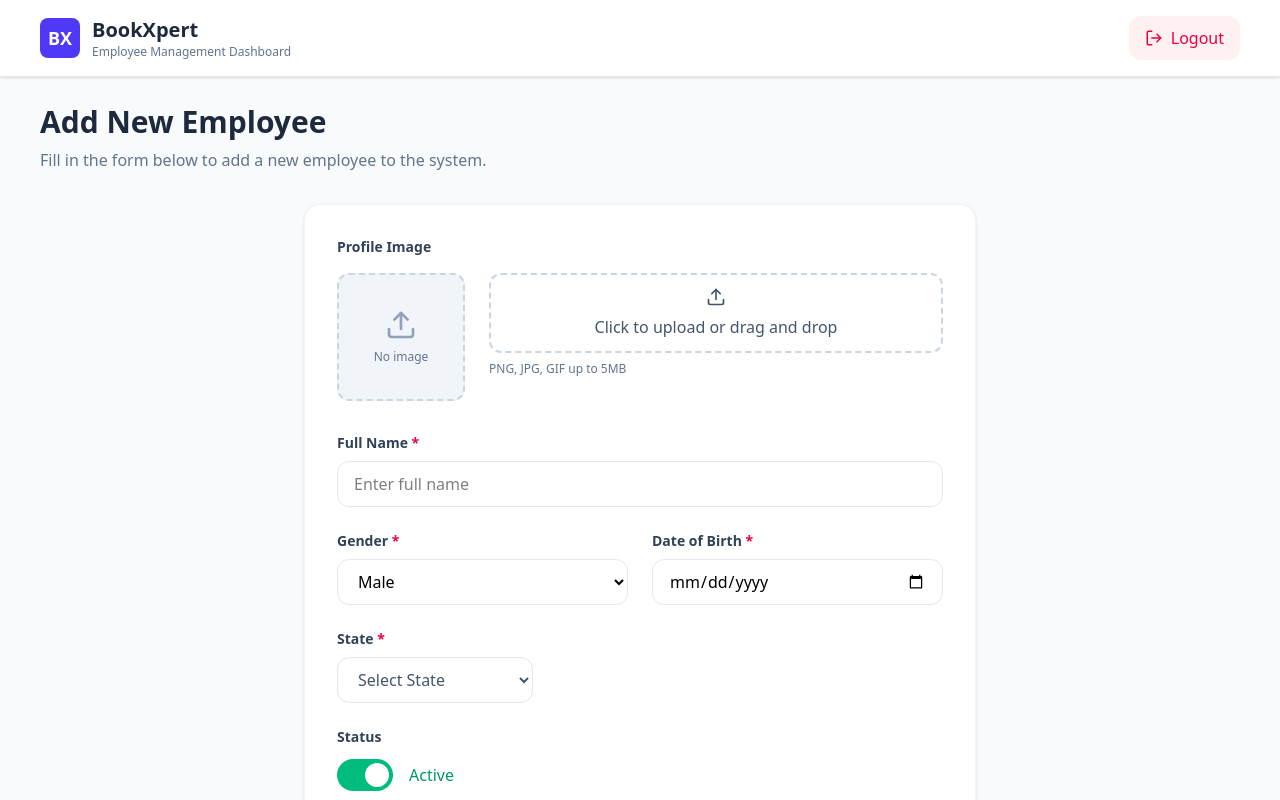
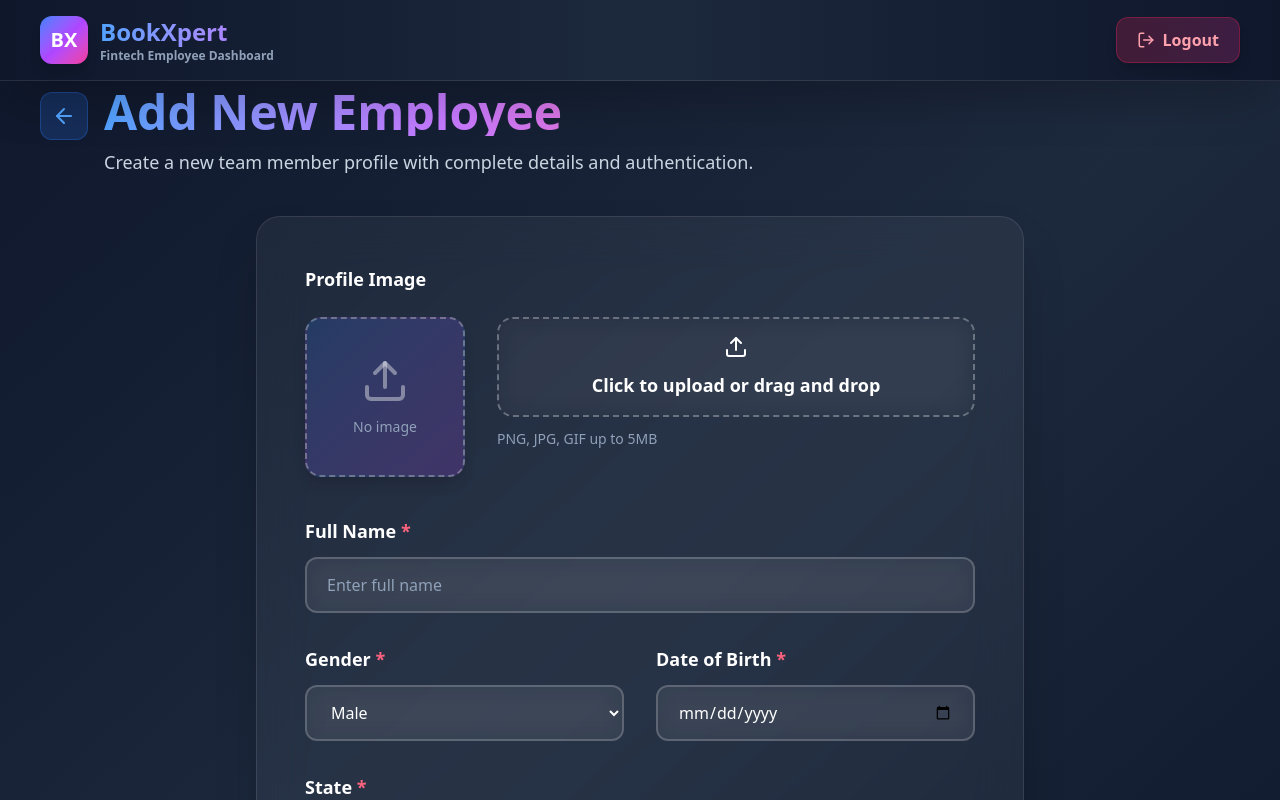
Before and after one commit to vinaysunnapu/bookxpert-employee-management-dashboard, a React (Vite) app: page /add-employee in a window 1280 px wide. Shown: the top 800 px of the page. Built offline with nearby package versions, Linux system fonts and the light colour scheme.

Commit message:
Enhanced the user interface

```diff
--- a/src/App.css
+++ b/src/App.css
@@ -0,0 +1,215 @@
+@import "tailwindcss";
+
+/* Premium Fintech Styling */
+
+/* Gradient Animations */
+@keyframes gradientShift {
+  0% {
+    background-position: 0% 50%;
+  }
+  50% {
+    background-position: 100% 50%;
+  }
+  100% {
+    background-position: 0% 50%;
+  }
+}
+
+@keyframes floatUp {
+  0% {
+    transform: translateY(0px);
+    opacity: 0;
+  }
+  50% {
+    opacity: 1;
+  }
+  100% {
+    transform: translateY(-20px);
+    opacity: 0;
+  }
+}
+
+@keyframes slideInDown {
+  from {
+    transform: translateY(-30px);
+    opacity: 0;
+  }
+  to {
+    transform: translateY(0);
+    opacity: 1;
+  }
+}
+
+@keyframes slideInUp {
+  from {
+    transform: translateY(30px);
+    opacity: 0;
+  }
+  to {
+    transform: translateY(0);
+    opacity: 1;
+  }
+}
+
+@keyframes pulse-glow {
+  0%, 100% {
+    box-shadow: 0 0 20px rgba(59, 130, 246, 0.5);
+  }
+  50% {
+    box-shadow: 0 0 40px rgba(59, 130, 246, 0.8);
+  }
+}
+
+@keyframes shimmer {
+  0% {
+    background-position: -1000px 0;
+  }
+  100% {
+    background-position: 1000px 0;
+  }
+}
+
+/* Utility Classes */
+.gradient-text {
+  background: linear-gradient(135deg, #3b82f6 0%, #a855f7 50%, #ec4899 100%);
+  -webkit-background-clip: text;
+  -webkit-text-fill-color: transparent;
+  background-clip: text;
+}
+
+.gradient-border {
+  position: relative;
+  background-clip: padding-box;
+  border: 2px solid transparent;
+  background-image: linear-gradient(135deg, #3b82f6 0%, #a855f7 50%, #ec4899 100%);
+  background-origin: border;
+}
+
+.glass-effect {
+  background: rgba(255, 255, 255, 0.05);
+  backdrop-filter: blur(10px);
+  border: 1px solid rgba(255, 255, 255, 0.1);
+}
+
+.glow-effect {
+  box-shadow: 0 0 30px rgba(59, 130, 246, 0.3);
+  transition: box-shadow 0.3s ease;
+}
+
+.glow-effect:hover {
+  box-shadow: 0 0 50px rgba(59, 130, 246, 0.6);
+}
+
+.premium-button {
+  position: relative;
+  overflow: hidden;
+  transition: all 0.3s ease;
+}
+
+.premium-button::before {
+  content: '';
+  position: absolute;
+  top: 0;
+  left: -100%;
+  width: 100%;
+  height: 100%;
+  background: linear-gradient(90deg, transparent, rgba(255, 255, 255, 0.3), transparent);
+  transition: left 0.5s ease;
+}
+
+.premium-button:hover::before {
+  left: 100%;
+}
+
+.card-shimmer {
+  background: linear-gradient(90deg, transparent, rgba(255, 255, 255, 0.1), transparent);
+  background-size: 1000px 100%;
+  animation: shimmer 3s infinite;
+}
+
+.fade-in {
+  animation: slideInUp 0.5s ease-out;
+}
+
+.fade-in-down {
+  animation: slideInDown 0.5s ease-out;
+}
+
+/* Smooth Scrollbar */
+::-webkit-scrollbar {
+  width: 8px;
+  height: 8px;
+}
+
+::-webkit-scrollbar-track {
+  background: rgba(255, 255, 255, 0.05);
+}
+
+::-webkit-scrollbar-thumb {
+  background: rgba(59, 130, 246, 0.5);
+  border-radius: 4px;
+}
+
+::-webkit-scrollbar-thumb:hover {
+  background: rgba(59, 130, 246, 0.8);
+}
+
+/* Input Focus Effects */
+input:focus,
+select:focus,
+textarea:focus {
+  box-shadow: 0 0 0 3px rgba(59, 130, 246, 0.1);
+}
+
+/* Smooth Transitions */
+* {
+  transition: background-color 0.2s ease, color 0.2s ease, border-color 0.2s ease;
+}
+
+/* Table Row Hover */
+tbody tr {
+  transition: all 0.3s ease;
+}
+
+tbody tr:hover {
+  background-color: rgba(255, 255, 255, 0.05);
+  transform: translateX(2px);
+}
+
+/* Premium Badge */
+.badge-premium {
+  background: linear-gradient(135deg, rgba(59, 130, 246, 0.2), rgba(168, 85, 247, 0.2));
+  border: 1px solid rgba(59, 130, 246, 0.5);
+  border-radius: 20px;
+}
+
+/* Loading Animation */
+@keyframes spin-slow {
+  from {
+    transform: rotate(0deg);
+  }
+  to {
+    transform: rotate(360deg);
+  }
+}
+
+.spin-slow {
+  animation: spin-slow 3s linear infinite;
+}
+
+/* Icon Hover */
+button svg {
+  transition: transform 0.2s ease;
+}
+
+button:hover svg {
+  transform: scale(1.1);
+}
+
+/* Backdrop Blur Support */
+@supports (backdrop-filter: blur(10px)) {
+  .glass-effect {
+    background: rgba(255, 255, 255, 0.05);
+    backdrop-filter: blur(10px);
+  }
+}
--- a/src/components/ActiveToggle.tsx
+++ b/src/components/ActiveToggle.tsx
@@ -5,13 +5,13 @@ const ActiveToggle: React.FC<ActiveToggleProps> = ({ isActive, onChange, employe
   return (
     <button
       onClick={() => onChange(!isActive)}
-      className={`relative inline-flex h-6 w-11 items-center rounded-full transition-colors ${
-        isActive ? 'bg-emerald-500' : 'bg-slate-300'
+      className={`relative inline-flex h-7 w-12 items-center rounded-full transition-all shadow-md ${
+        isActive ? 'bg-emerald-500 shadow-emerald-500/50' : 'bg-slate-600'
       }`}
       aria-label={`Toggle active status for employee ${employeeId}`}
     >
       <span
-        className={`inline-block h-4 w-4 transform rounded-full bg-white transition-transform ${
+        className={`inline-block h-5 w-5 transform rounded-full bg-white transition-transform shadow-sm ${
           isActive ? 'translate-x-6' : 'translate-x-1'
         }`}
       />
--- a/src/components/EmployeeForm.tsx
+++ b/src/components/EmployeeForm.tsx
@@ -118,21 +118,21 @@ const EmployeeForm: React.FC<EmployeeFormProps> = ({
   };
 
   return (
-    <form onSubmit={handleSubmit} className="max-w-2xl mx-auto">
-      <div className="bg-white rounded-2xl shadow-sm border border-slate-100 p-6 lg:p-8">
+    <form onSubmit={handleSubmit} className="max-w-3xl mx-auto">
+      <div className="bg-white/5 backdrop-blur-xl rounded-3xl shadow-2xl border border-white/10 p-8 lg:p-12">
         {/* Profile Image Section */}
-        <div className="mb-8">
-          <label className="block text-sm font-semibold text-slate-700 mb-4">Profile Image</label>
-          <div className="flex flex-col sm:flex-row gap-6">
+        <div className="mb-10">
+          <label className="block text-lg font-bold text-white mb-6">Profile Image</label>
+          <div className="flex flex-col sm:flex-row gap-8">
             {/* Image Preview */}
             <div className="flex-shrink-0">
-              <div className="w-32 h-32 rounded-xl bg-slate-100 border-2 border-dashed border-slate-300 flex items-center justify-center overflow-hidden">
+              <div className="w-40 h-40 rounded-2xl bg-gradient-to-br from-blue-500/20 to-purple-500/20 border-2 border-dashed border-white/30 flex items-center justify-center overflow-hidden shadow-lg">
                 {previewImage ? (
                   <img src={previewImage} alt="Preview" className="w-full h-full object-cover" />
                 ) : (
                   <div className="text-center">
-                    <Upload size={32} className="text-slate-400 mx-auto mb-2" />
-                    <p className="text-xs text-slate-500">No image</p>
+                    <Upload size={48} className="text-white/40 mx-auto mb-3" />
+                    <p className="text-sm text-slate-400">No image</p>
                   </div>
                 )}
               </div>
@@ -150,23 +150,23 @@ const EmployeeForm: React.FC<EmployeeFormProps> = ({
               <button
                 type="button"
                 onClick={() => fileInputRef.current?.click()}
-                className="w-full px-4 py-3 border-2 border-dashed border-slate-300 rounded-xl hover:border-indigo-500 hover:bg-indigo-50 transition-all text-slate-600 font-medium"
+                className="w-full px-6 py-4 border-2 border-dashed border-white/30 rounded-2xl hover:border-blue-500 hover:bg-blue-500/10 transition-all text-white font-bold text-lg backdrop-blur-md"
               >
-                <Upload size={20} className="mx-auto mb-2" />
+                <Upload size={24} className="mx-auto mb-3" />
                 Click to upload or drag and drop
               </button>
-              <p className="text-xs text-slate-500 mt-2">PNG, JPG, GIF up to 5MB</p>
+              <p className="text-sm text-slate-400 mt-3">PNG, JPG, GIF up to 5MB</p>
               {errors.profileImage && (
-                <p className="text-sm text-rose-600 mt-2">{errors.profileImage}</p>
+                <p className="text-sm text-rose-400 mt-3 font-semibold">{errors.profileImage}</p>
               )}
             </div>
           </div>
         </div>
 
         {/* Full Name */}
-        <div className="mb-6">
-          <label htmlFor="fullName" className="block text-sm font-semibold text-slate-700 mb-2">
-            Full Name <span className="text-rose-600">*</span>
+        <div className="mb-8">
+          <label htmlFor="fullName" className="block text-lg font-bold text-white mb-3">
+            Full Name <span className="text-rose-400">*</span>
           </label>
           <input
             type="text"
@@ -175,38 +175,38 @@ const EmployeeForm: React.FC<EmployeeFormProps> = ({
             value={formData.fullName}
             onChange={handleInputChange}
             placeholder="Enter full name"
-            className={`w-full px-4 py-2.5 rounded-xl border ${
-              errors.fullName ? 'border-rose-500' : 'border-slate-200'
-            } focus:ring-2 focus:ring-indigo-500 outline-none transition-all`}
+            className={`w-full px-5 py-3.5 rounded-xl border-2 ${
+              errors.fullName ? 'border-rose-500' : 'border-white/20'
+            } bg-white/5 backdrop-blur-md text-white placeholder-slate-400 focus:ring-2 focus:ring-blue-500 focus:border-transparent outline-none transition-all font-medium`}
           />
           {errors.fullName && (
-            <p className="text-sm text-rose-600 mt-2">{errors.fullName}</p>
+            <p className="text-sm text-rose-400 mt-2 font-semibold">{errors.fullName}</p>
           )}
         </div>
 
         {/* Gender and DOB - Two columns */}
-        <div className="grid grid-cols-1 sm:grid-cols-2 gap-6 mb-6">
+        <div className="grid grid-cols-1 sm:grid-cols-2 gap-8 mb-8">
           {/* Gender */}
           <div>
-            <label htmlFor="gender" className="block text-sm font-semibold text-slate-700 mb-2">
-              Gender <span className="text-rose-600">*</span>
+            <label htmlFor="gender" className="block text-lg font-bold text-white mb-3">
+              Gender <span className="text-rose-400">*</span>
             </label>
             <select
               id="gender"
               value={formData.gender}
               onChange={(e) => setFormData(prev => ({ ...prev, gender: e.target.value as any }))}
-              className="w-full px-4 py-2.5 rounded-xl border border-slate-200 focus:ring-2 focus:ring-indigo-500 outline-none transition-all"
+              className="w-full px-5 py-3.5 rounded-xl border-2 border-white/20 bg-white/5 backdrop-blur-md text-white focus:ring-2 focus:ring-blue-500 focus:border-transparent outline-none transition-all font-medium cursor-pointer hover:border-white/40"
             >
-              <option value="Male">Male</option>
-              <option value="Female">Female</option>
-              <option value="Other">Other</option>
+              <option value="Male" className="bg-slate-900">Male</option>
+              <option value="Female" className="bg-slate-900">Female</option>
+              <option value="Other" className="bg-slate-900">Other</option>
             </select>
           </div>
 
           {/* Date of Birth */}
           <div>
-            <label htmlFor="dateOfBirth" className="block text-sm font-semibold text-slate-700 mb-2">
-              Date of Birth <span className="text-rose-600">*</span>
+            <label htmlFor="dateOfBirth" className="block text-lg font-bold text-white mb-3">
+              Date of Birth <span className="text-rose-400">*</span>
             </label>
             <input
               type="date"
@@ -214,20 +214,20 @@ const EmployeeForm: React.FC<EmployeeFormProps> = ({
               name="dateOfBirth"
               value={formData.dateOfBirth}
               onChange={handleInputChange}
-              className={`w-full px-4 py-2.5 rounded-xl border ${
-                errors.dateOfBirth ? 'border-rose-500' : 'border-slate-200'
-              } focus:ring-2 focus:ring-indigo-500 outline-none transition-all`}
+              className={`w-full px-5 py-3.5 rounded-xl border-2 ${
+                errors.dateOfBirth ? 'border-rose-500' : 'border-white/20'
+              } bg-white/5 backdrop-blur-md text-white focus:ring-2 focus:ring-blue-500 focus:border-transparent outline-none transition-all font-medium cursor-pointer`}
             />
             {errors.dateOfBirth && (
-              <p className="text-sm text-rose-600 mt-2">{errors.dateOfBirth}</p>
+              <p className="text-sm text-rose-400 mt-2 font-semibold">{errors.dateOfBirth}</p>
             )}
           </div>
         </div>
 
         {/* State */}
-        <div className="mb-6">
-          <label className="block text-sm font-semibold text-slate-700 mb-2">
-            State <span className="text-rose-600">*</span>
+        <div className="mb-8">
+          <label className="block text-lg font-bold text-white mb-3">
+            State <span className="text-rose-400">*</span>
           </label>
           <SelectInput
             value={formData.state}
@@ -236,28 +236,28 @@ const EmployeeForm: React.FC<EmployeeFormProps> = ({
             options={INDIAN_STATES.map(state => ({ value: state, label: state }))}
           />
           {errors.state && (
-            <p className="text-sm text-rose-600 mt-2">{errors.state}</p>
+            <p className="text-sm text-rose-400 mt-2 font-semibold">{errors.state}</p>
           )}
         </div>
 
         {/* Status Toggle */}
-        <div className="mb-8">
-          <label className="block text-sm font-semibold text-slate-700 mb-3">Status</label>
-          <div className="flex items-center gap-4">
+        <div className="mb-10">
+          <label className="block text-lg font-bold text-white mb-4">Status</label>
+          <div className="flex items-center gap-5">
             <button
               type="button"
               onClick={() => setFormData(prev => ({ ...prev, isActive: !prev.isActive }))}
-              className={`relative inline-flex h-8 w-14 items-center rounded-full transition-colors ${
-                formData.isActive ? 'bg-emerald-500' : 'bg-slate-300'
+              className={`relative inline-flex h-10 w-16 items-center rounded-full transition-all ${
+                formData.isActive ? 'bg-emerald-500 shadow-lg shadow-emerald-500/50' : 'bg-slate-600'
               }`}
             >
               <span
-                className={`inline-block h-6 w-6 transform rounded-full bg-white transition-transform ${
-                  formData.isActive ? 'translate-x-7' : 'translate-x-1'
+                className={`inline-block h-8 w-8 transform rounded-full bg-white transition-transform shadow-md ${
+                  formData.isActive ? 'translate-x-8' : 'translate-x-1'
                 }`}
               />
             </button>
-            <span className={`font-medium ${formData.isActive ? 'text-emerald-600' : 'text-slate-600'}`}>
+            <span className={`font-bold text-lg ${formData.isActive ? 'text-emerald-400' : 'text-slate-400'}`}>
               {formData.isActive ? 'Active' : 'Inactive'}
             </span>
           </div>
@@ -267,7 +267,7 @@ const EmployeeForm: React.FC<EmployeeFormProps> = ({
         <button
           type="submit"
           disabled={isLoading}
-          className="w-full px-6 py-3 bg-indigo-600 hover:bg-indigo-700 disabled:bg-indigo-400 text-white rounded-xl transition-all font-semibold shadow-md hover:shadow-lg"
+          className="w-full px-8 py-4 bg-gradient-to-r from-blue-500 via-purple-500 to-pink-500 hover:from-blue-600 hover:via-purple-600 hover:to-pink-600 disabled:from-blue-400 disabled:via-purple-400 disabled:to-pink-400 text-white rounded-xl transition-all font-bold text-lg shadow-xl hover:shadow-2xl transform hover:scale-105 disabled:scale-100"
         >
           {isLoading ? 'Processing...' : submitButtonText}
         </button>
--- a/src/components/Header.tsx
+++ b/src/components/Header.tsx
@@ -10,23 +10,23 @@ const Header: React.FC<HeaderProps> = ({ onLogout }) => {
   };
 
   return (
-    <header className="fixed top-0 left-0 right-0 bg-white border-b border-slate-200 shadow-sm z-50">
+    <header className="fixed top-0 left-0 right-0 bg-gradient-to-r from-slate-900 via-slate-800 to-slate-900 border-b border-white/10 shadow-2xl z-50 backdrop-blur-xl">
       <div className="px-6 lg:px-10 py-4 flex items-center justify-between">
         {/* Logo Section */}
         <div className="flex items-center gap-3">
-          <div className="w-10 h-10 bg-indigo-600 rounded-lg flex items-center justify-center">
-            <span className="text-white font-bold text-lg">BX</span>
+          <div className="w-12 h-12 bg-gradient-to-br from-blue-500 via-purple-500 to-pink-500 rounded-xl flex items-center justify-center shadow-lg transform transition-transform hover:scale-110">
+            <span className="text-white font-black text-xl">BX</span>
           </div>
           <div>
-            <h1 className="text-xl font-bold text-slate-800">BookXpert</h1>
-            <p className="text-xs text-slate-500">Employee Management Dashboard</p>
+            <h1 className="text-2xl font-black bg-gradient-to-r from-blue-400 to-purple-400 bg-clip-text text-transparent">BookXpert</h1>
+            <p className="text-xs text-slate-400 font-semibold">Fintech Employee Dashboard</p>
           </div>
         </div>
 
         {/* Logout Button */}
         <button
           onClick={handleLogout}
-          className="flex items-center gap-2 px-4 py-2.5 bg-rose-50 hover:bg-rose-100 text-rose-600 rounded-xl transition-all font-medium"
+          className="flex items-center gap-2 px-5 py-2.5 bg-gradient-to-r from-rose-500/20 to-pink-500/20 hover:from-rose-500/30 hover:to-pink-500/30 text-rose-300 rounded-xl transition-all font-semibold border border-rose-500/30 hover:border-rose-500/60 shadow-lg hover:shadow-xl"
           title="Logout from your account"
         >
           <LogOut size={18} />
--- a/src/components/SelectInput.tsx
+++ b/src/components/SelectInput.tsx
@@ -11,11 +11,11 @@ const SelectInput: React.FC<SelectInputProps> = ({
     <select
       value={value}
       onChange={(e) => onChange(e.target.value)}
-      className="px-4 py-2.5 rounded-xl border border-slate-200 bg-white text-slate-600 outline-none focus:ring-2 focus:ring-indigo-500 transition-all cursor-pointer hover:border-slate-300"
+      className="px-4 py-3 rounded-xl border border-white/20 bg-white/10 text-white placeholder-slate-400 outline-none focus:ring-2 focus:ring-blue-500 focus:border-transparent transition-all cursor-pointer hover:border-white/30 backdrop-blur-md font-medium"
     >
-      <option value="All">{placeholder}</option>
+      <option value="All" className="bg-slate-900 text-white">{placeholder}</option>
       {options.map((option) => (
-        <option key={option.value} value={option.value}>
+        <option key={option.value} value={option.value} className="bg-slate-900 text-white">
           {option.label}
         </option>
       ))}
--- a/src/pages/AddEmployee.tsx
+++ b/src/pages/AddEmployee.tsx
@@ -48,23 +48,23 @@ const AddEmployee: React.FC = () => {
   };
 
   return (
-    <div className="min-h-screen bg-gray-50 flex flex-col">
+    <div className="min-h-screen bg-gradient-to-br from-slate-900 via-slate-800 to-slate-900 flex flex-col">
       <Header onLogout={handleLogout} />
 
-      <main className="flex-1 pt-28 p-6 lg:p-10">
-        {/* Back Button */}
-        <button
-          onClick={() => navigate('/dashboard')}
-          className="flex items-center gap-2 px-4 py-2 text-indigo-600 hover:text-indigo-700 font-medium mb-6 transition-colors"
-        >
-          <ArrowLeft size={20} />
-          Back to Dashboard
-        </button>
-
-        {/* Page Header */}
-        <div className="mb-8">
-          <h1 className="text-3xl font-bold text-slate-800">Add New Employee</h1>
-          <p className="text-slate-500 mt-2">Fill in the form below to add a new employee to the system.</p>
+      <main className="flex-1 mt-12 pt-28 p-6 lg:p-10">
+        {/* Page Header with Back Button */}
+        <div className="mb-10 flex items-start gap-4">
+          <button
+            onClick={() => navigate('/dashboard')}
+            className="flex items-center justify-center w-12 h-12 rounded-xl bg-blue-500/20 hover:bg-blue-500/30 text-blue-400 hover:text-blue-300 font-bold transition-all border border-blue-500/30 hover:border-blue-500/60 flex-shrink-0 mt-1"
+            title="Back to Dashboard"
+          >
+            <ArrowLeft size={24} />
+          </button>
+          <div>
+            <h1 className="text-5xl font-black bg-gradient-to-r from-blue-400 via-purple-400 to-pink-400 bg-clip-text text-transparent">Add New Employee</h1>
+            <p className="text-slate-300 mt-3 text-lg font-medium">Create a new team member profile with complete details and authentication.</p>
+          </div>
         </div>
 
         {/* Form */}
--- a/src/pages/EditEmployee.tsx
+++ b/src/pages/EditEmployee.tsx
@@ -63,10 +63,10 @@ const EditEmployee: React.FC = () => {
 
   if (isLoadingEmployee) {
     return (
-      <div className="min-h-screen bg-gray-50 flex flex-col">
+      <div className="min-h-screen bg-gradient-to-br from-slate-900 via-slate-800 to-slate-900 flex flex-col">
         <Header onLogout={handleLogout} />
         <main className="flex-1 pt-28 p-6 lg:p-10 flex items-center justify-center">
-          <p className="text-slate-500">Loading employee data...</p>
+          <p className="text-slate-300 text-xl font-semibold">Loading employee data...</p>
         </main>
       </div>
     );
@@ -77,23 +77,23 @@ const EditEmployee: React.FC = () => {
   }
 
   return (
-    <div className="min-h-screen bg-gray-50 flex flex-col">
+    <div className="min-h-screen bg-gradient-to-br from-slate-900 via-slate-800 to-slate-900 flex flex-col">
       <Header onLogout={handleLogout} />
 
-      <main className="flex-1 pt-28 p-6 lg:p-10">
-        {/* Back Button */}
-        <button
-          onClick={() => navigate('/dashboard')}
-          className="flex items-center gap-2 px-4 py-2 text-indigo-600 hover:text-indigo-700 font-medium mb-6 transition-colors"
-        >
-          <ArrowLeft size={20} />
-          Back to Dashboard
-        </button>
-
-        {/* Page Header */}
-        <div className="mb-8">
-          <h1 className="text-3xl font-bold text-slate-800">Edit Employee</h1>
-          <p className="text-slate-500 mt-2">Update the employee information below.</p>
+      <main className="flex-1 mt-12 pt-28 p-6 lg:p-10">
+        {/* Page Header with Back Button */}
+        <div className="mb-10 flex items-start gap-4">
+          <button
+            onClick={() => navigate('/dashboard')}
+            className="flex items-center justify-center w-12 h-12 rounded-xl bg-blue-500/20 hover:bg-blue-500/30 text-blue-400 hover:text-blue-300 font-bold transition-all border border-blue-500/30 hover:border-blue-500/60 flex-shrink-0 mt-1"
+            title="Back to Dashboard"
+          >
+            <ArrowLeft size={24} />
+          </button>
+          <div>
+            <h1 className="text-5xl font-black bg-gradient-to-r from-blue-400 via-purple-400 to-pink-400 bg-clip-text text-transparent">Edit Employee</h1>
+            <p className="text-slate-300 mt-3 text-lg font-medium">Update employee information and keep records current.</p>
+          </div>
         </div>
 
         {/* Form */}
```
Also changed, not shown: src/components/EmployeeRow.tsx (+11 -11 lines), src/components/EmployeeTable.tsx (+11 -11 lines), src/components/StatCard.tsx (+4 -4 lines), src/pages/Dashboard.tsx (+14 -14 lines).
